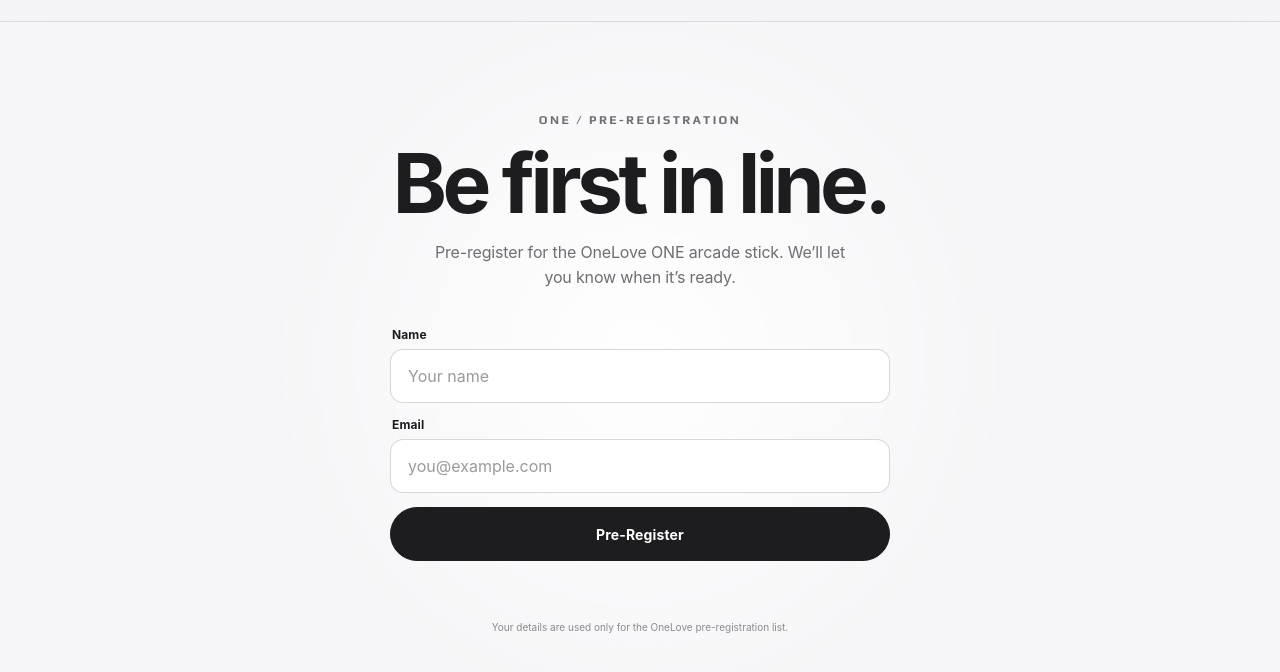
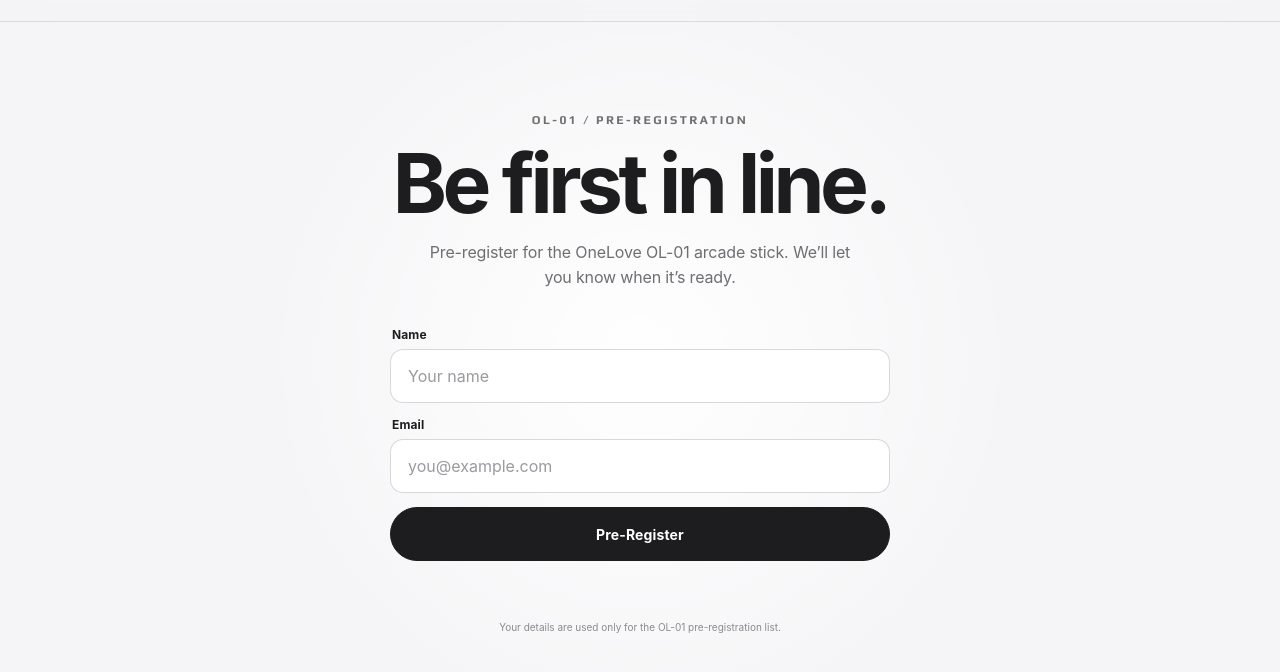
Before and after one commit to OneLove528/OneLuv0104, a plain HTML site: page waitlist.html in a window 1280 px wide. Shown: the part 42-714 px from the top of the page. Drawn offline with Linux system fonts and the light colour scheme.

Commit message:
Update pre-registration references to OL-01

```diff
--- a/waitlist.html
+++ b/waitlist.html
@@ -230,9 +230,9 @@
 
 <main class="register">
   <section class="register__content" aria-labelledby="register-title">
-    <p class="register__kicker">ONE / PRE-REGISTRATION</p>
+    <p class="register__kicker">OL-01 / PRE-REGISTRATION</p>
     <h1 class="register__title" id="register-title">Be first in line.</h1>
-    <p class="register__copy">Pre-register for the OneLove ONE arcade stick. We’ll let you know when it’s ready.</p>
+    <p class="register__copy">Pre-register for the OneLove OL-01 arcade stick. We’ll let you know when it’s ready.</p>
 
     <form class="register__form" id="waitlistForm" novalidate>
       <div class="field">
@@ -252,7 +252,7 @@
 
       <button class="register__button" id="submitButton" type="submit">Pre-Register</button>
       <p class="message" id="message" role="status" aria-live="polite"></p>
-      <p class="register__note">Your details are used only for the OneLove pre-registration list.</p>
+      <p class="register__note">Your details are used only for the OL-01 pre-registration list.</p>
     </form>
   </section>
 </main>
```
